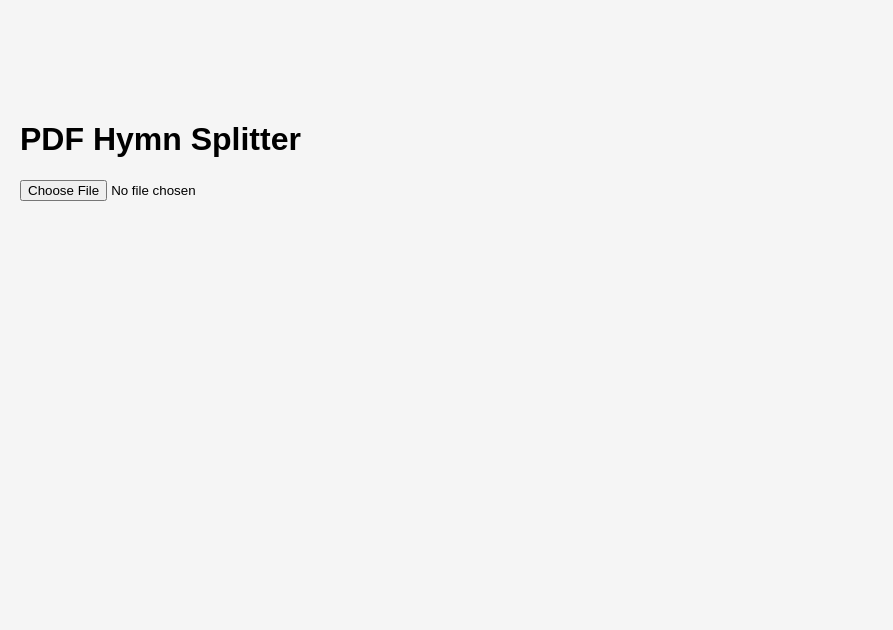
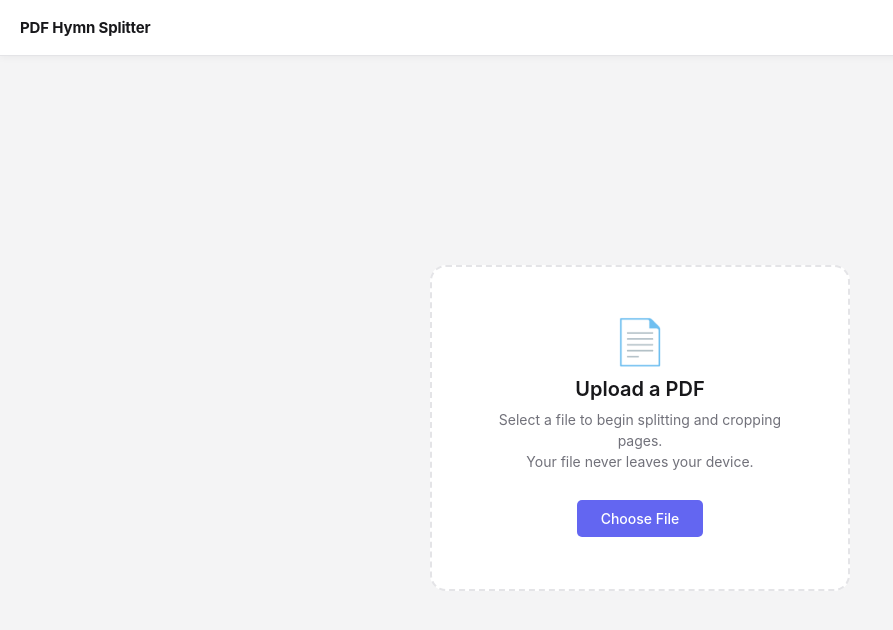
Before and after one commit to justinbornais/pdf-cropper, a React (Create React App) app: page / in a window 1280 px wide. Shown: the top 630 px of the page, without its empty margins (0-893 px from the left). Built offline with nearby package versions, Linux system fonts and the light colour scheme.

Commit message:
Completely updated styling

```diff
--- a/src/App.jsx
+++ b/src/App.jsx
@@ -108,34 +108,28 @@ export default function App() {
 
   return (
     <div className="app">
-      <h1>PDF Hymn Splitter</h1>
+      <header className="toolbar">
+        <span className="toolbar-title">PDF Hymn Splitter</span>
+
+        {pdfFile ? (
+          <>
+            <span className="toolbar-filename">{pdfFile.name}</span>
+            <div className="toolbar-divider" />
+            <button className="btn btn-neutral" onClick={handleUndoLine}>↶ Undo</button>
+            <div className="toolbar-divider" />
+            <button className="btn btn-split-off" onClick={() => setAllScissors('off')}>✂ All Off</button>
+            <button className="btn btn-split-on"  onClick={() => setAllScissors('on')}>✂ All On</button>
+            <button className="btn btn-split-doc" onClick={() => setAllScissors('document-split')}>✂ All Split</button>
+            <button className="btn btn-primary" onClick={handleSubmit}>↓ Download</button>
+          </>
+        ) : (
+          <span className="toolbar-spacer" />
+        )}
+      </header>
 
       {!pdfFile && <UploadPDF onUpload={setPdfFile} />}
 
       {pdfFile && (
-        <>
-          <div className="controls-sticky">
-            <button className="page-button undo-button" onClick={handleUndoLine}>
-              ↶ Undo Line
-            </button>
-
-            <button className="page-button scissors-control off" onClick={() => setAllScissors('off')}>
-              ✂️ All Off
-            </button>
-
-            <button className="page-button scissors-control on" onClick={() => setAllScissors('on')}>
-              ✂️ All On
-            </button>
-
-            <button className="page-button scissors-control document-split" onClick={() => setAllScissors('document-split')}>
-              ✂️ All Split
-            </button>
-
-            <button className="page-button submit" onClick={handleSubmit}>
-              Submit Splits
-            </button>
-          </div>
-
         <PDFGrid
           pdfFile={pdfFile}
           pages={pages}
@@ -144,7 +138,6 @@ export default function App() {
           setRenderedHeights={setRenderedHeights}
           setLineHistory={setLineHistory}
         />
-        </>
       )}
     </div>
   )
--- a/src/UploadPDF.jsx
+++ b/src/UploadPDF.jsx
@@ -2,13 +2,20 @@ export default function UploadPDF({ onUpload }) {
   const handleChange = (e) => {
     const file = e.target.files[0]
     if (!file) return
-    // Pass the File object directly — no HTTP upload needed
     onUpload(file)
   }
 
   return (
-    <div>
-      <input type="file" accept="application/pdf" onChange={handleChange} />
+    <div className="upload-screen">
+      <div className="upload-card">
+        <div className="upload-icon">📄</div>
+        <h2>Upload a PDF</h2>
+        <p>Select a file to begin splitting and cropping pages.<br />Your file never leaves your device.</p>
+        <label className="upload-label">
+          Choose File
+          <input type="file" accept="application/pdf" onChange={handleChange} />
+        </label>
+      </div>
     </div>
   )
 }
--- a/src/styles.css
+++ b/src/styles.css
@@ -1,165 +1,409 @@
+/* ============================================================
+   PDF Cropper — global styles
+   ============================================================ */
+
+*, *::before, *::after {
+  box-sizing: border-box;
+}
+
+:root {
+  --bg:              #f4f4f5;
+  --surface:         #ffffff;
+  --border:          #e4e4e7;
+  --text-primary:    #18181b;
+  --text-secondary:  #71717a;
+  --text-muted:      #a1a1aa;
+
+  --accent:          #6366f1;
+  --accent-hover:    #4f46e5;
+  --accent-subtle:   #eef2ff;
+
+  --split-color:     #ef4444;
+  --split-bg:        #fef2f2;
+  --split-bg-hover:  #fee2e2;
+  --split-border:    #fca5a5;
+
+  --doc-color:       #a855f7;
+  --doc-bg:          #faf5ff;
+  --doc-bg-hover:    #f3e8ff;
+  --doc-border:      #d8b4fe;
+
+  --shadow-sm:   0 1px 2px rgba(0,0,0,0.06), 0 1px 3px rgba(0,0,0,0.04);
+  --shadow-md:   0 4px 6px rgba(0,0,0,0.06), 0 2px 4px rgba(0,0,0,0.04);
+  --shadow-page: 0 4px 24px rgba(0,0,0,0.10), 0 1px 4px rgba(0,0,0,0.06);
+
+  --radius:    8px;
+  --radius-sm: 5px;
+  --toolbar-h: 56px;
+}
+
 body {
-  font-family: sans-serif;
-  background: #f5f5f5;
   margin: 0;
   padding: 0;
+  background: var(--bg);
+  font-family: -apple-system, BlinkMacSystemFont, 'Segoe UI', 'Helvetica Neue',
+               Arial, sans-serif;
+  color: var(--text-primary);
+  -webkit-font-smoothing: antialiased;
+  -moz-osx-font-smoothing: grayscale;
 }
 
+/* ---- App shell ---- */
+
 .app {
-  padding: 20px;
-  padding-top: 100px;
+  padding-top: var(--toolbar-h);
+  min-height: 100vh;
 }
 
-.controls-sticky {
+/* ---- Toolbar ---- */
+
+.toolbar {
   position: fixed;
   top: 0;
   left: 0;
   right: 0;
-  background: white;
-  padding: 15px 20px;
-  box-shadow: 0 2px 8px rgba(0, 0, 0, 0.1);
+  height: var(--toolbar-h);
+  background: var(--surface);
+  border-bottom: 1px solid var(--border);
+  box-shadow: 0 1px 8px rgba(0,0,0,0.05);
   z-index: 1000;
   display: flex;
-  gap: 10px;
   align-items: center;
+  gap: 6px;
+  padding: 0 20px;
 }
+
+.toolbar-title {
+  font-size: 15px;
+  font-weight: 700;
+  color: var(--text-primary);
+  letter-spacing: -0.01em;
+  white-space: nowrap;
+  flex-shrink: 0;
+}
+
+.toolbar-filename {
+  font-size: 12px;
+  color: var(--text-secondary);
+  background: var(--bg);
+  padding: 3px 10px;
+  border-radius: 99px;
+  border: 1px solid var(--border);
+  white-space: nowrap;
+  overflow: hidden;
+  text-overflow: ellipsis;
+  max-width: 200px;
+  margin-right: auto;
+  flex-shrink: 1;
+}
+
+.toolbar-spacer {
+  flex: 1;
+}
+
+.toolbar-divider {
+  width: 1px;
+  height: 20px;
+  background: var(--border);
+  flex-shrink: 0;
+  margin: 0 2px;
+}
+
+/* ---- Buttons ---- */
+
+.btn {
+  display: inline-flex;
+  align-items: center;
+  gap: 5px;
+  padding: 0 13px;
+  height: 32px;
+  font-size: 13px;
+  font-weight: 500;
+  font-family: inherit;
+  border-radius: var(--radius-sm);
+  border: 1px solid transparent;
+  cursor: pointer;
+  white-space: nowrap;
+  transition: background 0.12s, transform 0.1s;
+  flex-shrink: 0;
+}
+
+.btn:active { transform: scale(0.96); }
+
+.btn-neutral {
+  background: var(--bg);
+  border-color: var(--border);
+  color: var(--text-primary);
+}
+.btn-neutral:hover { background: #ebebed; }
+
+.btn-split-off {
+  background: var(--bg);
+  border-color: var(--border);
+  color: var(--text-secondary);
+}
+.btn-split-off:hover { background: #ebebed; }
+
+.btn-split-on {
+  background: var(--split-bg);
+  border-color: var(--split-border);
+  color: var(--split-color);
+}
+.btn-split-on:hover { background: var(--split-bg-hover); }
+
+.btn-split-doc {
+  background: var(--doc-bg);
+  border-color: var(--doc-border);
+  color: var(--doc-color);
+}
+.btn-split-doc:hover { background: var(--doc-bg-hover); }
+
+.btn-primary {
+  background: var(--accent);
+  border-color: transparent;
+  color: #fff;
+  margin-left: 8px;
+  padding: 0 18px;
+}
+.btn-primary:hover { background: var(--accent-hover); }
+
+/* ---- Upload screen ---- */
+
+.upload-screen {
+  min-height: calc(100vh - var(--toolbar-h));
+  display: flex;
+  align-items: center;
+  justify-content: center;
+  padding: 2rem;
+}
+
+.upload-card {
+  background: var(--surface);
+  border: 2px dashed var(--border);
+  border-radius: 16px;
+  padding: 52px 48px;
+  text-align: center;
+  max-width: 420px;
+  width: 100%;
+  transition: border-color 0.2s, box-shadow 0.2s;
+}
+
+.upload-card:hover {
+  border-color: var(--accent);
+  box-shadow: 0 0 0 4px var(--accent-subtle);
+}
+
+.upload-icon {
+  font-size: 44px;
+  margin-bottom: 14px;
+  line-height: 1;
+}
+
+.upload-card h2 {
+  margin: 0 0 8px;
+  font-size: 20px;
+  font-weight: 600;
+  color: var(--text-primary);
+}
+
+.upload-card p {
+  margin: 0 0 28px;
+  font-size: 14px;
+  color: var(--text-secondary);
+  line-height: 1.5;
+}
+
+.upload-label {
+  display: inline-flex;
+  align-items: center;
+  gap: 8px;
+  background: var(--accent);
+  color: #fff;
+  padding: 10px 24px;
+  border-radius: var(--radius-sm);
+  font-size: 14px;
+  font-weight: 500;
+  font-family: inherit;
+  cursor: pointer;
+  transition: background 0.12s;
+}
+.upload-label:hover { background: var(--accent-hover); }
+
+.upload-label input {
+  position: absolute;
+  width: 1px;
+  height: 1px;
+  opacity: 0;
+  overflow: hidden;
+  clip: rect(0 0 0 0);
+}
+
+/* ---- PDF grid ---- */
 
 .grid {
   display: grid;
-  grid-template-columns: repeat(auto-fit, minmax(220px, 1fr));
-  gap: 2rem;
+  grid-template-columns: repeat(auto-fill, minmax(240px, 1fr));
+  gap: 2rem 3rem;
+  padding: 2rem 2.5rem;
   align-items: start;
-  margin: 0 auto;
-  padding: 0 2rem;
 }
 
 @media (min-width: 1400px) {
   .grid {
-    grid-template-columns: repeat(auto-fit, minmax(280px, 1fr));
+    grid-template-columns: repeat(auto-fill, minmax(280px, 1fr));
   }
 }
 
 @media (min-width: 1800px) {
   .grid {
     grid-template-columns: repeat(6, 1fr);
-    max-width: 100%;
   }
 }
 
+/* ---- Page card ---- */
+
 .page-wrapper {
   position: relative;
-  display: inline-block;
-  background: white;
 }
 
-.react-pdf__Page {
-  display: inline-block !important;
+.page-card {
+  background: var(--surface);
+  border-radius: var(--radius);
+  box-shadow: var(--shadow-page);
+  overflow: hidden;
 }
 
-.react-pdf__Page canvas {
-  max-width: 100%;
-  width: 100% !important;
-  height: auto !important;
+.page-overlay {
+  position: relative;
+  cursor: crosshair;
+  user-select: none;
+  display: block;
 }
+
+.page-overlay img {
+  display: block;
+  width: 100%;
+}
+
+.page-number-badge {
+  position: absolute;
+  bottom: 7px;
+  left: 7px;
+  background: rgba(0, 0, 0, 0.45);
+  color: #fff;
+  font-size: 11px;
+  font-weight: 500;
+  padding: 2px 8px;
+  border-radius: 99px;
+  pointer-events: none;
+  z-index: 5;
+  letter-spacing: 0.01em;
+}
+
+/* ---- Placeholder skeleton ---- */
+
+.page-placeholder {
+  aspect-ratio: 8.5 / 11;
+  background: linear-gradient(
+    90deg,
+    #f0f0f0 25%,
+    #e8e8e8 50%,
+    #f0f0f0 75%
+  );
+  background-size: 200% 100%;
+  animation: shimmer 1.6s ease-in-out infinite;
+}
+
+@keyframes shimmer {
+  0%   { background-position:  200% 0; }
+  100% { background-position: -200% 0; }
+}
+
+/* ---- Split lines (position coordinates untouched) ---- */
 
 .split-line {
   position: absolute;
   left: 0;
   right: 0;
   height: 2px;
-  background: red;
+  background: var(--split-color);
   pointer-events: none;
   z-index: 10;
 }
 
 .split-line.document-split {
-  background: purple;
-  height: 3px;
+  background: var(--doc-color);
 }
+
+/* ---- Scissors button ---- */
 
 .scissors {
   position: absolute;
   top: 8px;
-  right: -36px;
+  right: -40px;
   cursor: pointer;
-  background: none;
-  border: none;
-  font-size: 20px;
-  padding: 4px 8px;
-  border-radius: 4px;
+  background: var(--surface);
+  border: 1px solid var(--border);
+  width: 32px;
+  height: 32px;
+  border-radius: 50%;
+  font-size: 15px;
+  display: flex;
+  align-items: center;
+  justify-content: center;
+  box-shadow: var(--shadow-sm);
+  transition: transform 0.12s, background 0.12s, border-color 0.12s;
+  z-index: 20;
+  padding: 0;
+  line-height: 1;
+}
+
+.scissors:hover {
+  transform: scale(1.12);
+  box-shadow: var(--shadow-md);
 }
 
 .scissors.active {
-  color: red;
-  background: #ffcccc;
+  background: var(--split-bg);
+  border-color: var(--split-border);
 }
 
 .scissors.document-split {
-  color: purple;
-  background: #e6ccff;
+  background: var(--doc-bg);
+  border-color: var(--doc-border);
 }
 
-.page-button {
-  margin-bottom: 20px;
-  padding: 10px 20px;
-  font-size: 16px;
-  border-radius: 4px;
+/* ---- Status screens (loading / error) ---- */
+
+.status-screen {
+  min-height: calc(100vh - var(--toolbar-h));
+  display: flex;
+  flex-direction: column;
+  align-items: center;
+  justify-content: center;
+  gap: 14px;
+  color: var(--text-secondary);
+  font-size: 14px;
 }
 
-.undo-button {
-  background: #ff6b6b;
-  color: white;
-  border: none;
-  cursor: pointer;
+.spinner {
+  width: 32px;
+  height: 32px;
+  border: 3px solid var(--border);
+  border-top-color: var(--accent);
+  border-radius: 50%;
+  animation: spin 0.65s linear infinite;
+  flex-shrink: 0;
 }
 
-.undo-button:hover {
-  background: #ff5252;
+@keyframes spin {
+  to { transform: rotate(360deg); }
 }
 
-.undo-button:disabled {
-  background: #ccc;
-  cursor: not-allowed;
+.status-screen.error {
+  color: var(--split-color);
 }
 
-.scissors-control {
-  padding: 10px 20px;
-  font-size: 16px;
-  border: none;
-  border-radius: 4px;
-  cursor: pointer;
-  font-weight: 500;
+.status-screen.error .spinner {
+  border-top-color: var(--split-color);
 }
-
-.scissors-control.off {
-  background: #e0e0e0;
-  color: #666;
-}
-
-.scissors-control.off:hover {
-  background: #d0d0d0;
-}
-
-.scissors-control.on {
-  background: #ffcccc;
-  color: #c00;
-}
-
-.scissors-control.on:hover {
-  background: #ffb3b3;
-}
-
-.scissors-control.document-split {
-  background: #e6ccff;
-  color: #800080;
-}
-
-.scissors-control.document-split:hover {
-  background: #d9b3ff;
-}
-
-.submit {
-  margin-top: 20px;
-  padding: 10px;
-  font-size: 16px;
-}
```
Also changed, not shown: src/PDFGrid.jsx (+12 -2 lines), src/PageWrapper.jsx (+5 -12 lines), 1 other file (tests, documents, lock files or other folders). Lines whose indentation alone changed are shown as unchanged.
